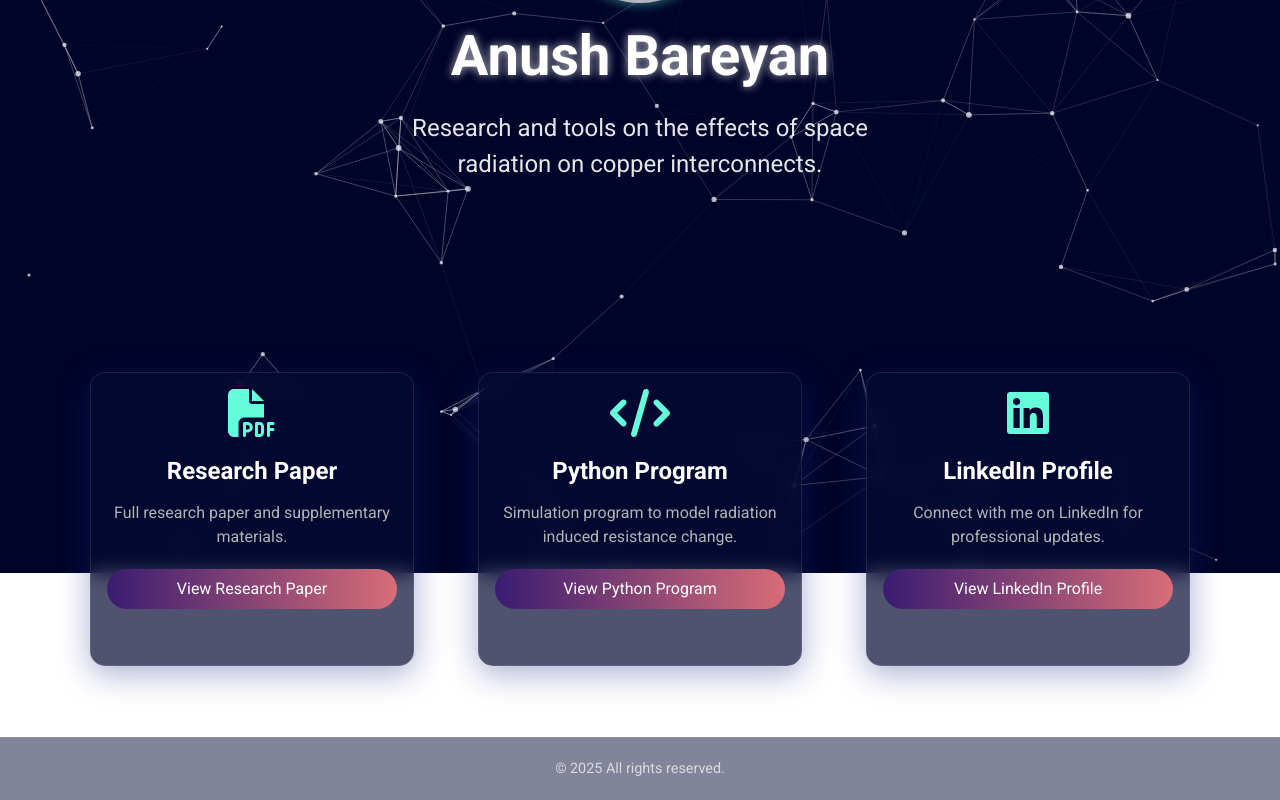
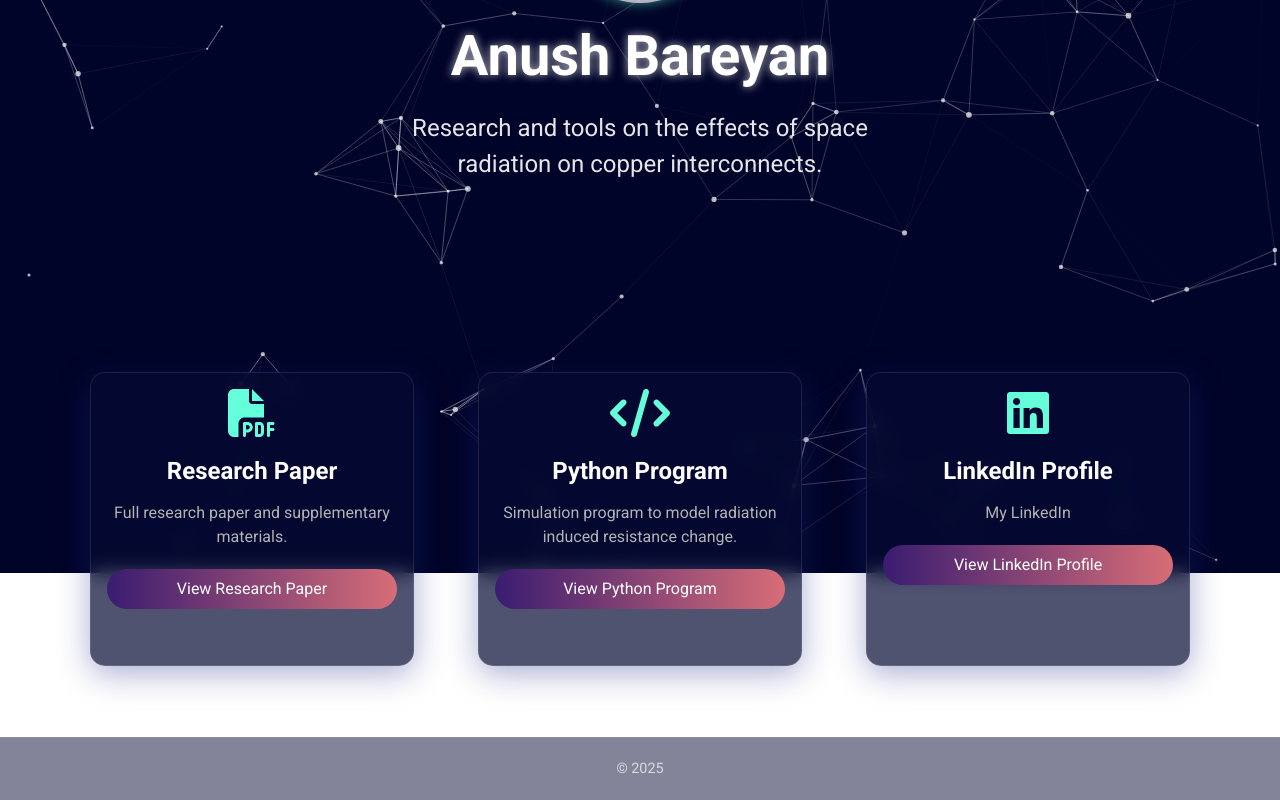
Before and after one commit to anushbareyan/copper-radiation-site, a React (Create React App) app: page / in a window 1280 px wide. Shown: the part 227-1027 px from the top of the page. Built offline with nearby package versions, Linux system fonts and the light colour scheme.

Commit message:
change linkedin

```diff
--- a/src/components/Footer.js
+++ b/src/components/Footer.js
@@ -8,9 +8,7 @@ const Footer = () => {
       <Container>
         <Row>
           <Col className="text-center">
-            <p className="footer-text">
-              © {new Date().getFullYear()} All rights reserved.
-            </p>
+            <p className="footer-text">© {new Date().getFullYear()}</p>
           </Col>
         </Row>
       </Container>
--- a/src/components/Resources.js
+++ b/src/components/Resources.js
@@ -20,7 +20,7 @@ const Resources = () => {
     },
     {
       title: "LinkedIn Profile",
-      description: "Connect with me on LinkedIn for professional updates.",
+      description: "My LinkedIn",
       link: "https://www.linkedin.com/in/anush-bareyan/",
       type: "linkedin",
     },
```
